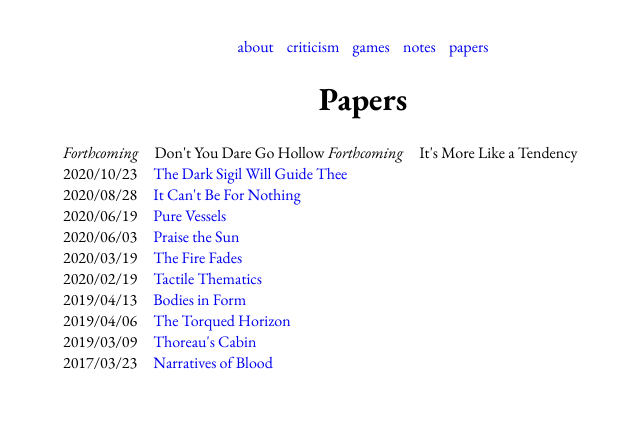
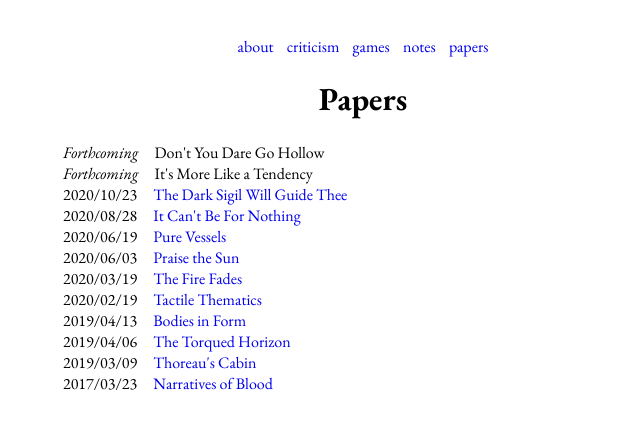
Before and after one commit to steinea/steinea.github.io, a Jekyll site: the page built from papers/index.html, in a window 1280 px wide. Shown: the top 429 px of the page, without its empty margins (277-917 px from the left). Built offline with Jekyll 4.4.1, drawn with Linux system fonts in a browser that asks for light colours.

```diff
--- a/papers/index.html
+++ b/papers/index.html
@@ -9,7 +9,7 @@ title: Papers
 
 <em>Forthcoming</em> Don't You Dare Go Hollow</a>
 
-<em>Forthcoming</em> It's More Like a Tendency
+<br><em>Forthcoming</em> It's More Like a Tendency
 
 <br>2020/10/23 <a href="https://www.academia.edu/44365595/" target="_blank">The Dark Sigil Will Guide Thee</a>
 
```
